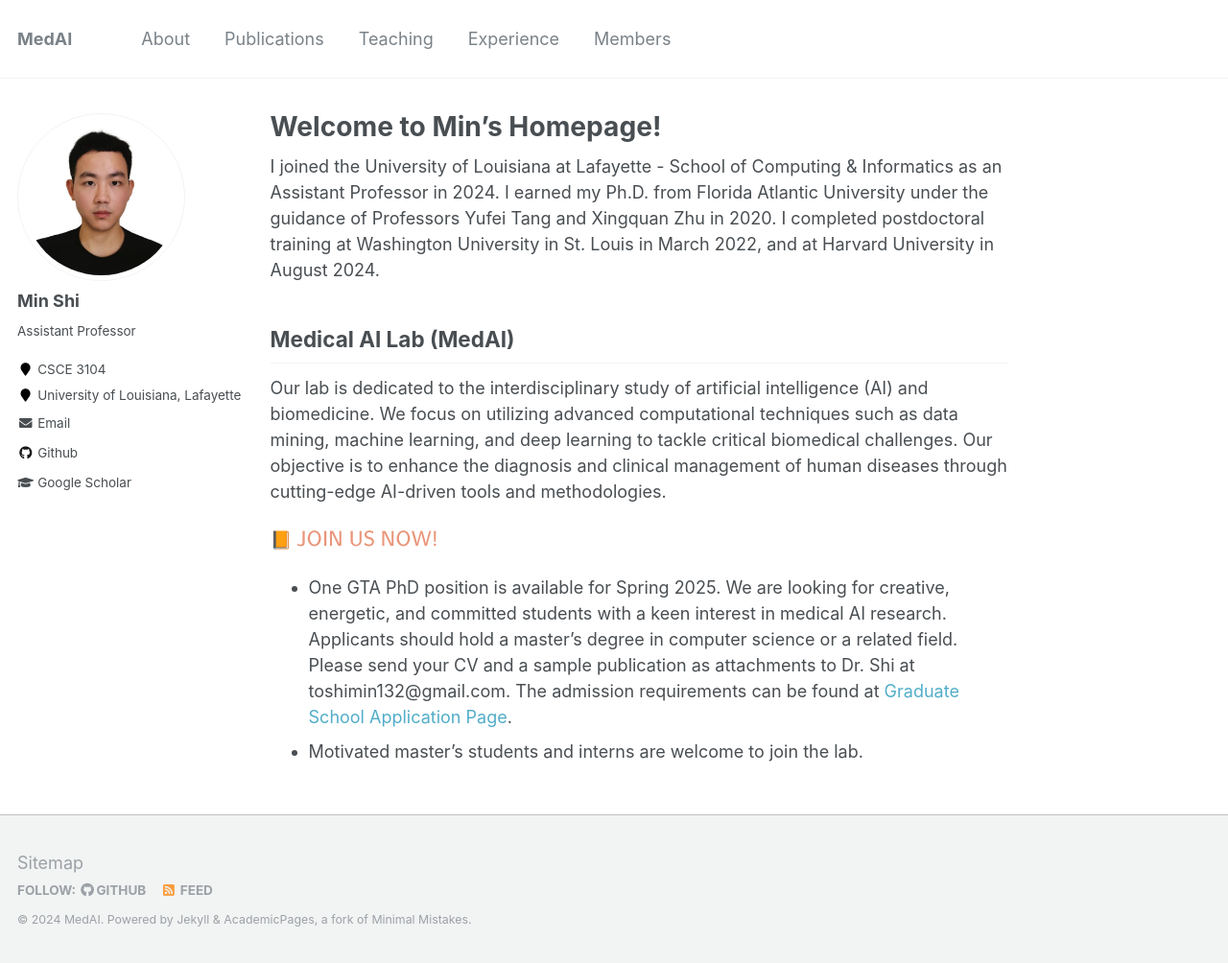
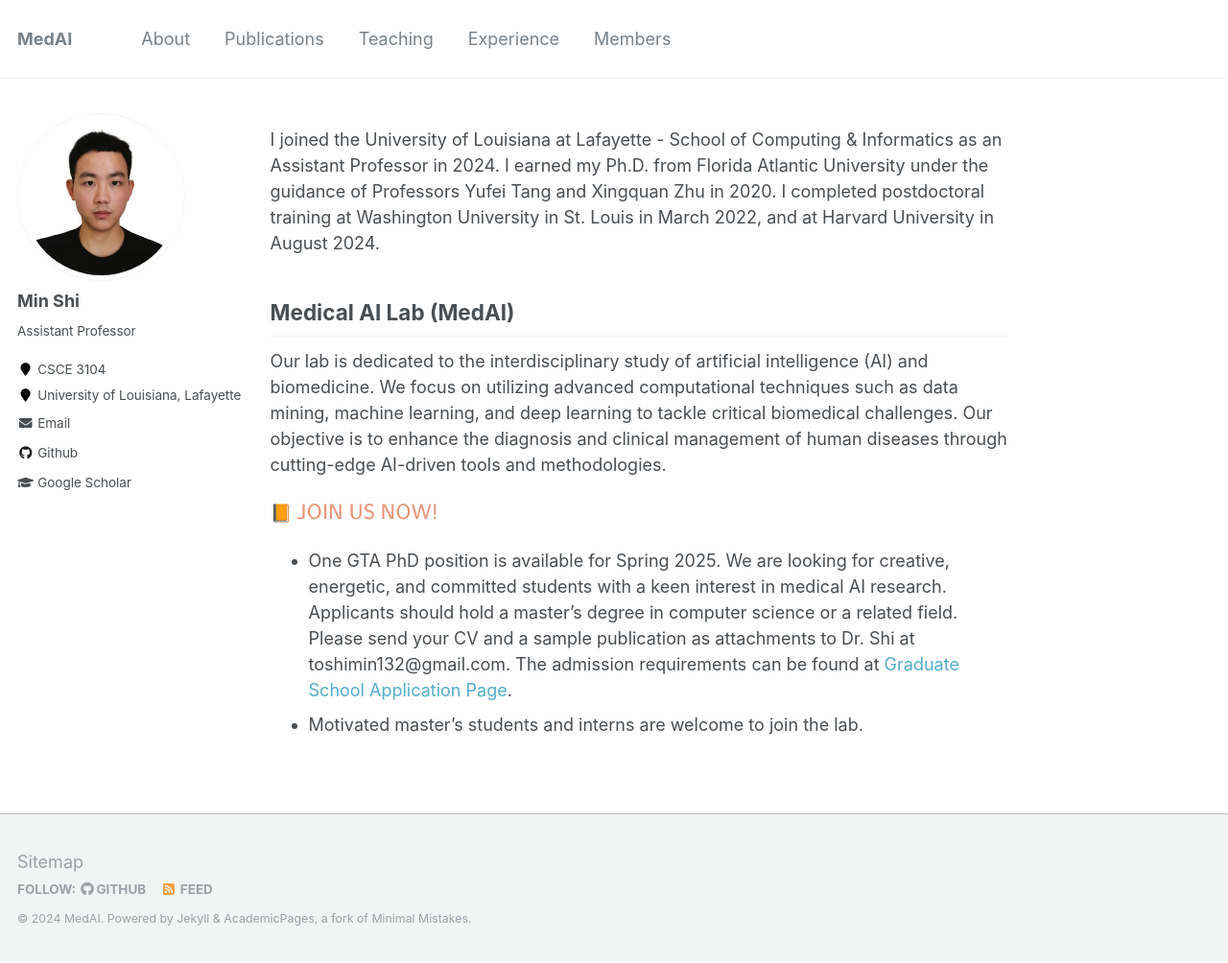
Before and after one commit to shiminxst/shiminxst.github.io, a Jekyll site: the page built from _pages/about.md, in a window 1280 px wide and 1004 px high. Shown: the whole window at 96% size. Built offline with Jekyll 4.4.1, drawn with Linux system fonts in a browser that asks for light colours; formulas are drawn with MathJax 3.

Commit message:
Update about.md

```diff
--- a/_pages/about.md
+++ b/_pages/about.md
@@ -1,6 +1,6 @@
 ---
 permalink: /
-title: "Welcome to Min's Homepage!"
+title: ""
 excerpt: "About me"
 author_profile: true
 redirect_from:
```
